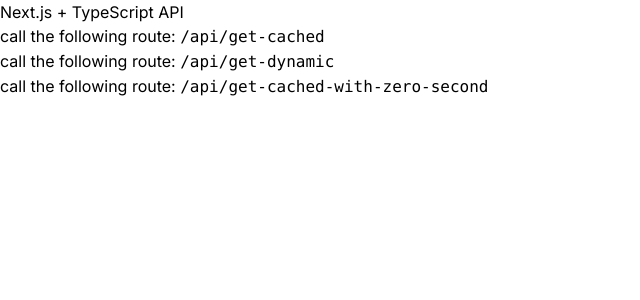
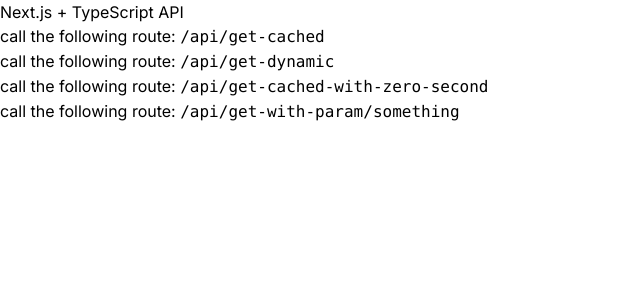
Before and after one commit to DamienDeSousa/route-caching, a Next.js app: page / in a window 1280 px wide. Shown: the top 300 px of the page, without its empty margins (0-640 px from the left). Built offline with nearby package versions, Linux system fonts and the light colour scheme.

Commit message:
add route with param

```diff
--- /dev/null
+++ b/app/api/get-with-param/[param]/route.ts
@@ -0,0 +1,12 @@
+import { NextRequest, NextResponse } from "next/server";
+
+export async function GET(
+  request: NextRequest,
+  { params }: { params: { param: string } }
+) {
+  console.log("Did you see me ?");
+
+  return NextResponse.json({
+    message: `Hello from a cached route with param ${params.param}!`,
+  });
+}
--- a/app/page.tsx
+++ b/app/page.tsx
@@ -11,6 +11,9 @@
       <p>
         call the following route: <code>/api/get-cached-with-zero-second</code>
       </p>
+      <p>
+        call the following route: <code>/api/get-with-param/something</code>
+      </p>
     </div>
   );
 }
```
